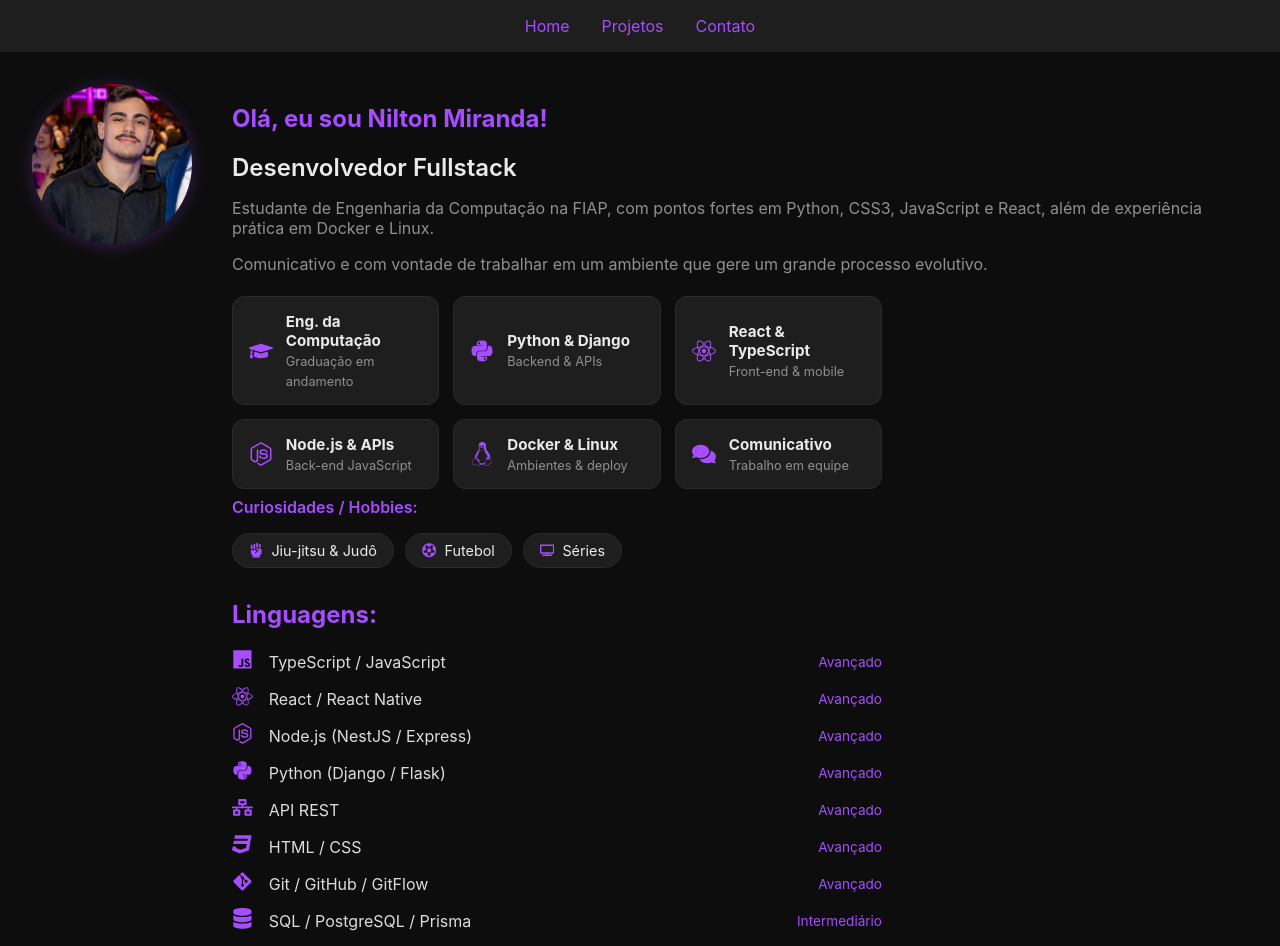
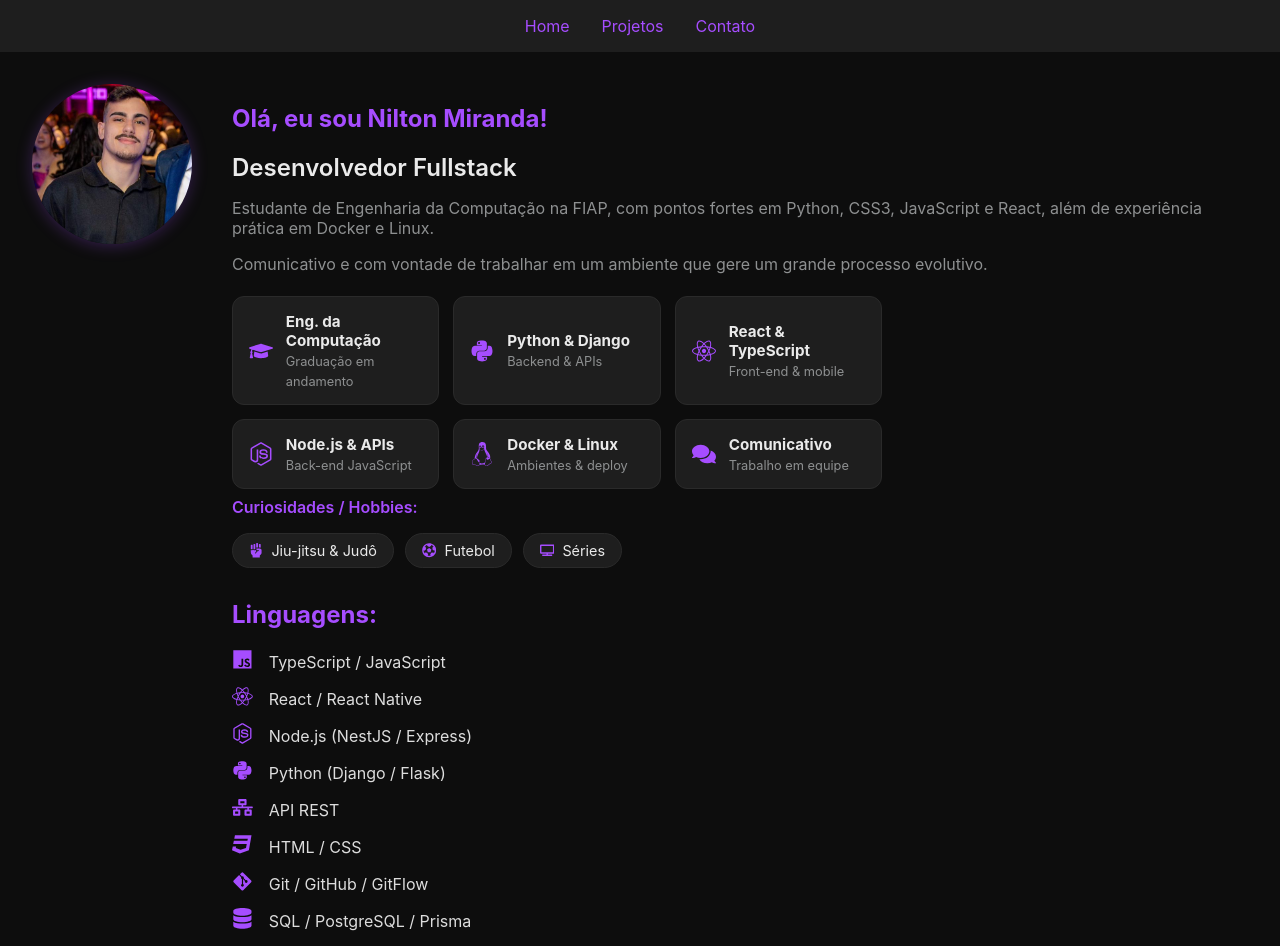
Before and after one commit to Nilt-miranda/niltondev, a React (Vite) app: page / in a window 1280 px wide. Shown: the top 946 px of the page. Built offline with nearby package versions, Linux system fonts and the light colour scheme.

Commit message:
Remove os rotulos de nivel das habilidades

```diff
--- a/src/pages/Home.jsx
+++ b/src/pages/Home.jsx
@@ -14,16 +14,16 @@
   };
 
   const skills = [
-    { name: "TypeScript / JavaScript", level: "Avançado", icon: <FaJs /> },
-    { name: "React / React Native", level: "Avançado", icon: <FaReact /> },
-    { name: "Node.js (NestJS / Express)", level: "Avançado", icon: <FaNodeJs /> },
-    { name: "Python (Django / Flask)", level: "Avançado", icon: <FaPython /> },
-    { name: "API REST", level: "Avançado", icon: <FaNetworkWired /> },
-    { name: "HTML / CSS", level: "Avançado", icon: <FaCss3 /> },
-    { name: "Git / GitHub / GitFlow", level: "Avançado", icon: <FaGitAlt /> },
-    { name: "SQL / PostgreSQL / Prisma", level: "Intermediário", icon: <FaDatabase /> },
-    { name: "Docker e Docker Compose", level: "Intermediário", icon: <FaDocker /> },
-    { name: "Java / Spring Boot", level: "Intermediário", icon: <FaJava /> },
+    { name: "TypeScript / JavaScript", icon: <FaJs /> },
+    { name: "React / React Native", icon: <FaReact /> },
+    { name: "Node.js (NestJS / Express)", icon: <FaNodeJs /> },
+    { name: "Python (Django / Flask)", icon: <FaPython /> },
+    { name: "API REST", icon: <FaNetworkWired /> },
+    { name: "HTML / CSS", icon: <FaCss3 /> },
+    { name: "Git / GitHub / GitFlow", icon: <FaGitAlt /> },
+    { name: "SQL / PostgreSQL / Prisma", icon: <FaDatabase /> },
+    { name: "Docker e Docker Compose", icon: <FaDocker /> },
+    { name: "Java / Spring Boot", icon: <FaJava /> },
   ];
 
   return (
@@ -107,7 +107,6 @@
                 <div className="skill-header">
                   <span className="skill-icon">{skill.icon}</span>
                   <span className="skill-name">{skill.name}</span>
-                  <span className="skill-percent">{skill.level}</span>
                 </div>
               </div>
             ))}
--- a/src/styles/theme.css
+++ b/src/styles/theme.css
@@ -183,12 +183,6 @@
 .skill-name {
   flex-grow: 1;
   margin-left: 8px;
-}
-
-.skill-percent {
-  font-size: 0.85rem;
-  color: #A64DFF;
-  white-space: nowrap;
 }
 
 .experience-card, .project-card {
```
